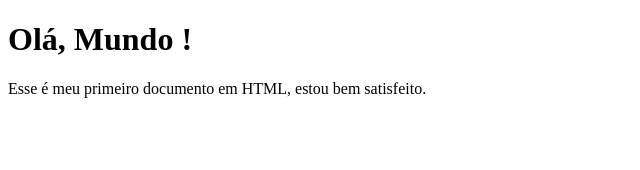
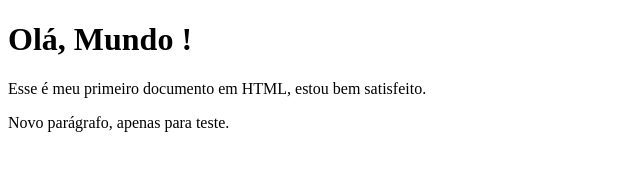
Before and after one commit to MichelPinho/Exercicios_HTML5_CSS3, a plain HTML site: page index.html in a window 1280 px wide. Shown: the whole page, without its empty margins (0-640 px from the left). Drawn offline with Linux system fonts and the light colour scheme.

Commit message:
Update index.html

```diff
--- a/index.html
+++ b/index.html
@@ -8,5 +8,6 @@
 <body>
     <h1>Olá, Mundo !</h1>
     <p>Esse é meu primeiro documento em HTML, estou bem satisfeito.</p>
+    <p>Novo parágrafo, apenas para teste.</p>
 </body>
 </html>
```
